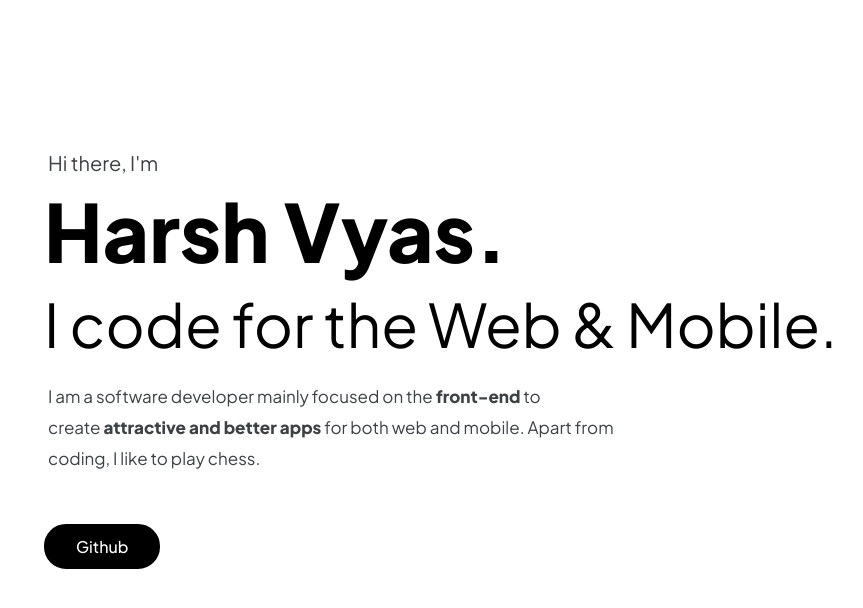
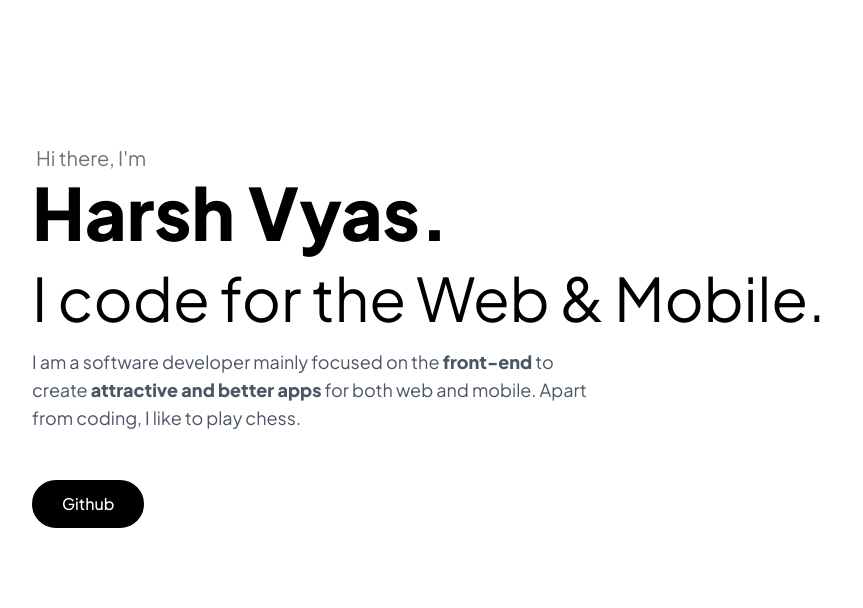
Before and after one commit to hrvsdev/hrvs, a Next.js app: page / in a window 1280 px wide. Shown: the top 608 px of the page, without its empty margins (96-959 px from the left). Built offline with nearby package versions, Linux system fonts and the light colour scheme.

Commit message:
replaced stitches with tailwind css

```diff
--- a/components/Home/Hero/Hero.tsx
+++ b/components/Home/Hero/Hero.tsx
@@ -1,146 +1,31 @@
-import styled from "../../../stitches.config";
-
 export default function HeroComp(): JSX.Element {
   return (
-    <Container>
-      <Wrapper>
-        <HelloText>Hi there, I&apos;m</HelloText>
-        <NameText>Harsh Vyas.</NameText>
-        <TagText>I code for the Web & Mobile.</TagText>
-        <AboutText>
+    <div className="flex justify-center p-5 sm:py-16 md:py-24 md:px-5">
+      <div className="flex flex-col max-w-screen-lg w-full">
+        <p className="text-lg sm:text-xl text-gray-500 pl-1 mb-1">Hi there, I&apos;m</p>
+        <h1 className="text-5xl sm:text-6xl md:text-7xl font-bold mb-2 sm:mb-5 ">
+          Harsh Vyas.
+        </h1>
+        <p className="text-3xl sm:text-4xl md:text-6xl mb-5 ">
+          I code for the Web & Mobile.
+        </p>
+        <p className="text-base md:text-lg mb-12 leading-8 text-gray-600 max-w-xl">
           I am a software developer mainly focused on the <b>front-end</b> to create&nbsp;
           <b>attractive and better apps</b> for both web and mobile. Apart from coding, I
           like to play chess.
-        </AboutText>
-        <ButtonGroup>
-          <Button>
-            <a href="https://github.com/hrvsdev" target="_blank" rel="noreferrer">
+        </p>
+        <div className="flex gap-x-5">
+          <button className="w-fit font-medium text-white border-2 border-black bg-black cursor-pointer rounded-full transition-transform hover:text-black hover:bg-white active:translate-y-0.5">
+            <a
+              className="inline-block py-2.5 px-7"
+              href="https://github.com/hrvsdev"
+              target="_blank"
+              rel="noreferrer">
               Github
             </a>
-          </Button>
-        </ButtonGroup>
-      </Wrapper>
-    </Container>
+          </button>
+        </div>
+      </div>
+    </div>
   );
 }
-
-const HelloText = styled("p", {
-  paddingLeft: 4,
-  fontSize: 20,
-  color: "rgb(60, 65, 68)",
-  marginBottom: 5,
-
-  "@md": {
-    fontSize: 18,
-  },
-});
-
-const NameText = styled("h1", {
-  fontSize: 80,
-  marginBottom: 5,
-
-  "@md": {
-    fontSize: 60,
-  },
-
-  "@sm": {
-    fontSize: 45,
-  },
-});
-
-const TagText = styled("p", {
-  fontSize: 60,
-  marginBottom: 20,
-
-  "@md": {
-    fontSize: 40,
-  },
-
-  "@sm": {
-    fontSize: 30,
-  },
-});
-
-const AboutText = styled("p", {
-  paddingLeft: 4,
-  marginBottom: 50,
-  maxWidth: 600,
-  fontSize: 17,
-  color: "rgb(60, 65, 68)",
-  lineHeight: "31px",
-
-  "@sm": {
-    fontSize: 16,
-  },
-});
-
-const ButtonGroup = styled("div", {
-  display: "flex",
-  columnGap: 20,
-});
-
-const Button = styled("button", {
-  all: "unset",
-  cursor: "pointer",
-  width: "fit-content",
-  fontWeight: 500,
-  borderRadius: 22,
-  border: "2px solid black",
-  transition: "transform 100ms",
-
-  "&:active": {
-    transform: "translateY(2px)",
-  },
-
-  variants: {
-    type: {
-      primary: {
-        color: "white",
-        background: "black",
-        "&:hover": {
-          color: "black",
-          background: "white",
-        },
-      },
-      secondary: {
-        color: "black",
-        background: "white",
-        "&:hover": {
-          color: "white",
-          background: "black",
-        },
-      },
-    },
-  },
-
-  defaultVariants: {
-    type: "primary",
-  },
-
-  a: {
-    display: "inline-block",
-    padding: "10px 30px",
-    color: "CurrentColor",
-  },
-});
-
-const Container = styled("div", {
-  display: "flex",
-  justifyContent: "center",
-  padding: "100px 20px",
-
-  "@md": {
-    padding: "60px 20px",
-  },
-
-  "@sm": {
-    padding: "20px",
-  },
-});
-
-const Wrapper = styled("div", {
-  display: "flex",
-  flexDirection: "column",
-  maxWidth: 1000,
-  width: "100%",
-});
--- a/components/Home/Home.tsx
+++ b/components/Home/Home.tsx
@@ -1,19 +1,9 @@
-import styled from "../../stitches.config";
-
 import HeroComp from "./Hero";
 
 export default function Home() {
   return (
-    <Main>
+    <main className="py-8 md:py-12">
       <HeroComp />
-    </Main>
+    </main>
   );
 }
-
-const Main = styled("main", {
-  padding: "50px 0",
-
-  "@md": {
-    padding: "30px 0"
-  }
-});
--- a/package.json
+++ b/package.json
@@ -7,7 +7,6 @@
     "build": "next build"
   },
   "dependencies": {
-    "@stitches/react": "^1.2.8",
     "next": "12.3.1",
     "react": "18.2.0",
     "react-dom": "18.2.0"
@@ -16,9 +15,11 @@
     "@types/node": "18.11.0",
     "@types/react": "18.0.21",
     "@types/react-dom": "18.0.6",
+    "autoprefixer": "^10.4.12",
     "eslint": "8.25.0",
     "eslint-config-next": "12.3.1",
-    "sass": "^1.55.0",
+    "postcss": "^8.4.18",
+    "tailwindcss": "^3.1.8",
     "typescript": "4.8.4"
   }
 }
--- /dev/null
+++ b/postcss.config.js
@@ -0,0 +1,6 @@
+module.exports = {
+  plugins: {
+    tailwindcss: {},
+    autoprefixer: {},
+  },
+}
--- a/stitches.config.js
+++ /dev/null
@@ -1,13 +0,0 @@
-import { createStitches } from "@stitches/react";
-
-const { styled } = createStitches({
-  media: {
-    xs: "(max-width: 480px)",
-    sm: "(max-width: 640px)",
-    md: "(max-width: 768px)",
-    lg: "(max-width: 1024px)",
-    xl: "(max-width: 1400px)",
-  },
-});
-
-export default styled
--- a/styles/globals.css
+++ b/styles/globals.css
@@ -1,13 +1,10 @@
 @import url("https://fonts.googleapis.com/css2?family=Plus+Jakarta+Sans:ital,wght@0,300;0,400;0,500;0,800;1,600;1,700&display=swap");
 
+@tailwind base;
+@tailwind components;
+@tailwind utilities;
+
 * {
-  box-sizing: border-box;
-  padding: 0;
-  margin: 0;
   font-family: Plus Jakarta Sans, -apple-system, BlinkMacSystemFont, Segoe UI, Roboto,
     Oxygen, Ubuntu, Cantarell, Fira Sans, Droid Sans, Helvetica Neue, sans-serif;
 }
-
-a{
-  text-decoration: none;
-}
--- /dev/null
+++ b/tailwind.config.js
@@ -0,0 +1,11 @@
+/** @type {import('tailwindcss').Config} */
+module.exports = {
+  content: [
+    "./pages/**/*.{js,ts,jsx,tsx}",
+    "./components/**/*.{js,ts,jsx,tsx}",
+  ],
+  theme: {
+    extend: {},
+  },
+  plugins: [],
+}
```
Also changed, not shown: 2 other files (tests, documents, lock files or other folders).
